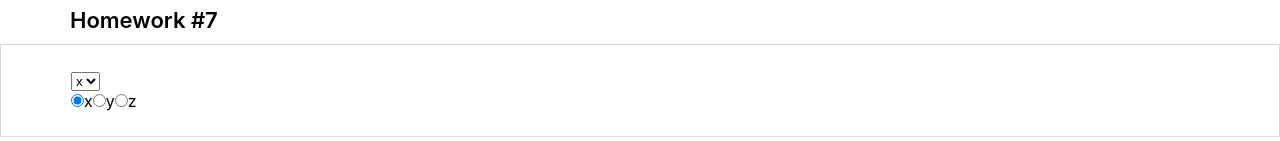
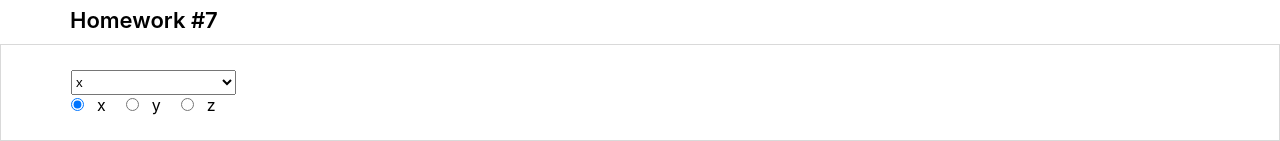
Before and after one commit to vetal1136/hws2-master, a React (Create React App) app: page /#/pre-junior in a window 1280 px wide. Shown: the part 2395-2536 px from the top of the page. Built offline with nearby package versions, Linux system fonts and the light colour scheme.

Commit message:
3 sprint 3 week 3 homework

```diff
--- a/src/s2-homeworks/hw07/common/c5-SuperSelect/SuperSelect.module.css
+++ b/src/s2-homeworks/hw07/common/c5-SuperSelect/SuperSelect.module.css
@@ -1,9 +1,13 @@
 .select {
+    min-width: 165px;
+    height: 25px;
 }
 
 .select:focus {
+    outline-color: #0066ca;
 }
 
 
 .option:hover {
+
 }
--- a/src/s2-homeworks/hw07/common/c6-SuperRadio/SuperRadio.module.css
+++ b/src/s2-homeworks/hw07/common/c6-SuperRadio/SuperRadio.module.css
@@ -1,4 +1,5 @@
 .radio {
+    margin-right: 13px;
 }
 
 .radio::before {
@@ -12,4 +13,7 @@
 }
 
 .options {
+    display: flex;
+    flex-direction: row;
+    gap: 20px;
 }
```
